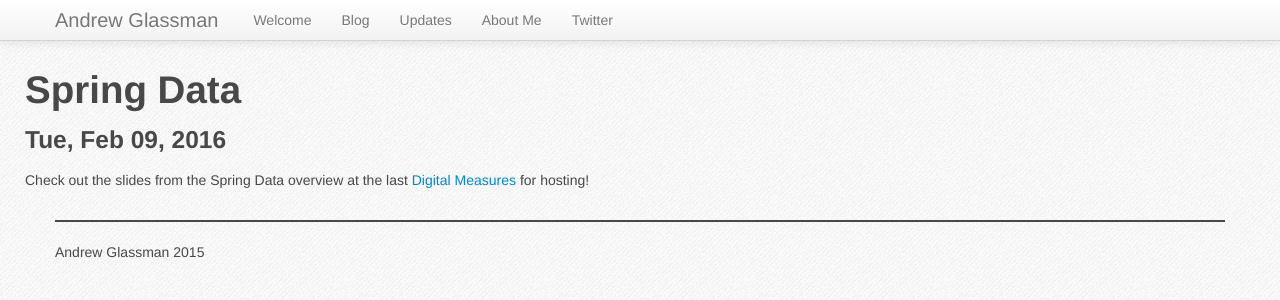
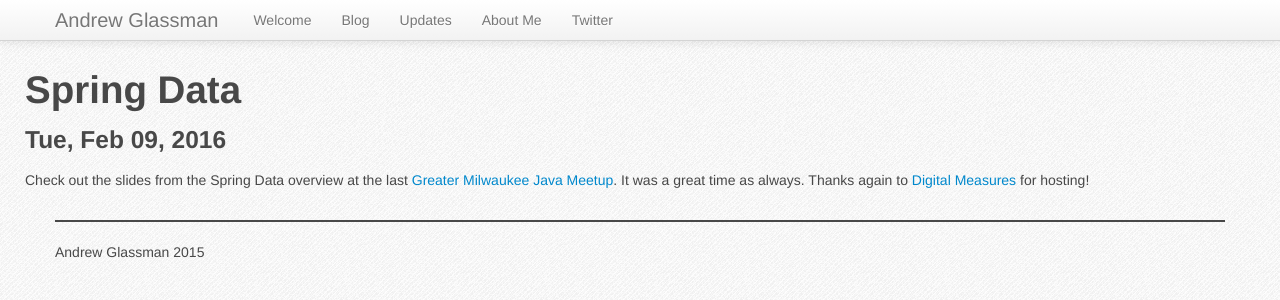
Before and after one commit to aglassman/aglassman.github.io, a Jekyll site: the page built from _posts/2016-2-9-GreaterMilwaukeeJavaMeetup.html, in a window 1280 px wide. Shown: the top 300 px of the page. Built offline with Jekyll 4.4.1, drawn with Linux system fonts in a browser that asks for light colours; some of the changed lines change nothing that is shown.

Commit message:
Update 2016-2-9-GreaterMilwaukeeJavaMeetup.html
Fixed link.

```diff
--- a/_posts/2016-2-9-GreaterMilwaukeeJavaMeetup.html
+++ b/_posts/2016-2-9-GreaterMilwaukeeJavaMeetup.html
@@ -2,5 +2,5 @@
 layout: post
 title: Spring Data
 ---
-<p>Check out the slides from the Spring Data overview at the last <a href="https://docs.google.com/presentation/d/1RL0Mf1w2xQUngO1rj8qlzl52lh_mdrGSkOTu3FYeS8U/edit?usp=sharing>Greater Milwaukee Java Meetup</a>.
+<p>Check out the slides from the Spring Data overview at the last <a href="https://docs.google.com/presentation/d/1RL0Mf1w2xQUngO1rj8qlzl52lh_mdrGSkOTu3FYeS8U/edit?usp=sharing">Greater Milwaukee Java Meetup</a>.
 It was a great time as always.  Thanks again to <a href="https://twitter.com/digitalmeasures">Digital Measures</a> for hosting!</p>
```
